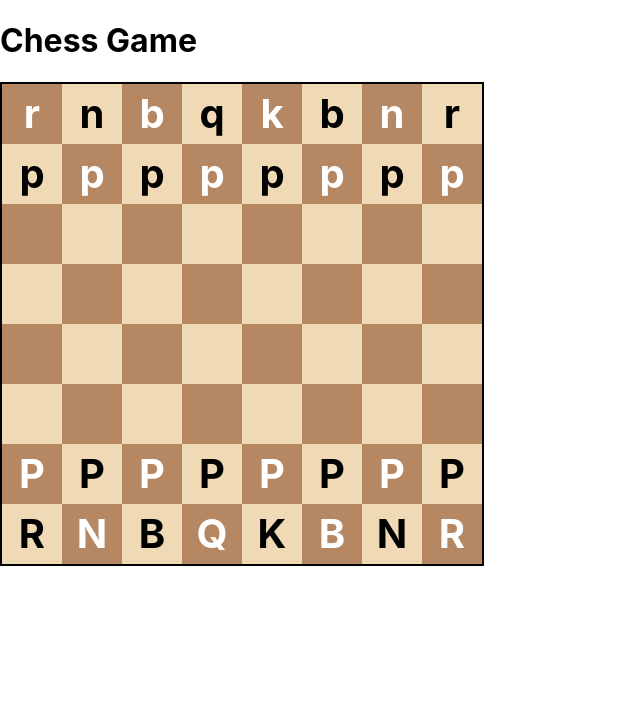
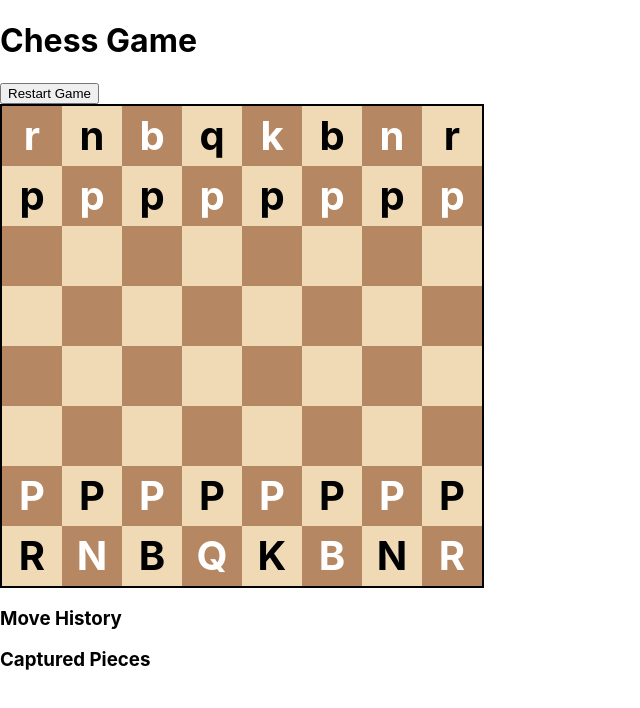
Before and after one commit to bradlyhayes12/Chess-game-impairedvision, a React (Create React App) app: page / in a window 1280 px wide. Both pictures are taken after a click on the button "Play as White". Shown: the top 708 px of the page, without its empty margins (0-640 px from the left). Built offline with nearby package versions, Linux system fonts and the light colour scheme.

Commit message:
Added a restart button and a game history

```diff
--- a/src/ChessBoard.js
+++ b/src/ChessBoard.js
@@ -52,7 +52,7 @@ const Square = ({ children, position, handleMove, isValidMove, isSelected }) =>
 };
 
 const ChessBoard = () => {
-  const [chess] = useState(new Chess());
+  const [chess, setChess] = useState(new Chess());
   const [board, setBoard] = useState(chess.board());
   const [selected, setSelected] = useState(null);
   const [validMoves, setValidMoves] = useState([]);
@@ -60,6 +60,8 @@ const ChessBoard = () => {
   const [playerColor, setPlayerColor] = useState(null);
   const [difficulty, setDifficulty] = useState("easy");
   const [isGameStarted, setIsGameStarted] = useState(false);
+  const [moveHistory, setMoveHistory] = useState([]);
+  const [captured, setCaptured] = useState([]);
 
   const checkGameStatus = () => {
     if (chess.isCheckmate()) {
@@ -86,14 +88,18 @@ const ChessBoard = () => {
         setBoard(chess.board());
         setSelected(null);
         setValidMoves([]);
+        setMoveHistory([...moveHistory, move.san]);
+        if (move.captured) setCaptured([...captured, move.captured]);
         checkGameStatus();
 
         if (chess.turn() !== (playerColor === "white" ? "w" : "b")) {
           setTimeout(() => {
             const aiMove = getAIMove(chess, difficulty);
             if (aiMove) {
-              chess.move(aiMove);
+              const aiMoveResult = chess.move(aiMove);
               setBoard(chess.board());
+              setMoveHistory(prev => [...prev, aiMoveResult.san]);
+              if (aiMoveResult.captured) setCaptured(prev => [...prev, aiMoveResult.captured]);
               checkGameStatus();
             }
           }, 500);
@@ -118,6 +124,19 @@ const ChessBoard = () => {
       const possibleMoves = chess.moves({ square: position, verbose: true }).map(m => m.to);
       setValidMoves(possibleMoves);
     }
+  };
+
+  const restartGame = () => {
+    const newGame = new Chess();
+    setChess(newGame);
+    setBoard(newGame.board());
+    setSelected(null);
+    setValidMoves([]);
+    setGameStatus("");
+    setMoveHistory([]);
+    setCaptured([]);
+    setPlayerColor(null);
+    setIsGameStarted(false);
   };
 
   if (!isGameStarted) {
@@ -152,6 +171,7 @@ const ChessBoard = () => {
     <DndProvider backend={HTML5Backend}>
       <div>
         <h2>{gameStatus}</h2>
+        <button onClick={restartGame}>Restart Game</button>
         <div id="chessboard" className={playerColor === "black" ? "flipped" : ""}>
           {board.flat().map((square, index) => {
             const row = Math.floor(index / 8);
@@ -180,6 +200,16 @@ const ChessBoard = () => {
             );
           })}
         </div>
+        <div className="move-history">
+          <h3>Move History</h3>
+          <ol>
+            {moveHistory.map((move, i) => <li key={i}>{move}</li>)}
+          </ol>
+        </div>
+        <div className="captured-pieces">
+          <h3>Captured Pieces</h3>
+          <p>{captured.join(", ")}</p>
+        </div>
       </div>
     </DndProvider>
   );
```
